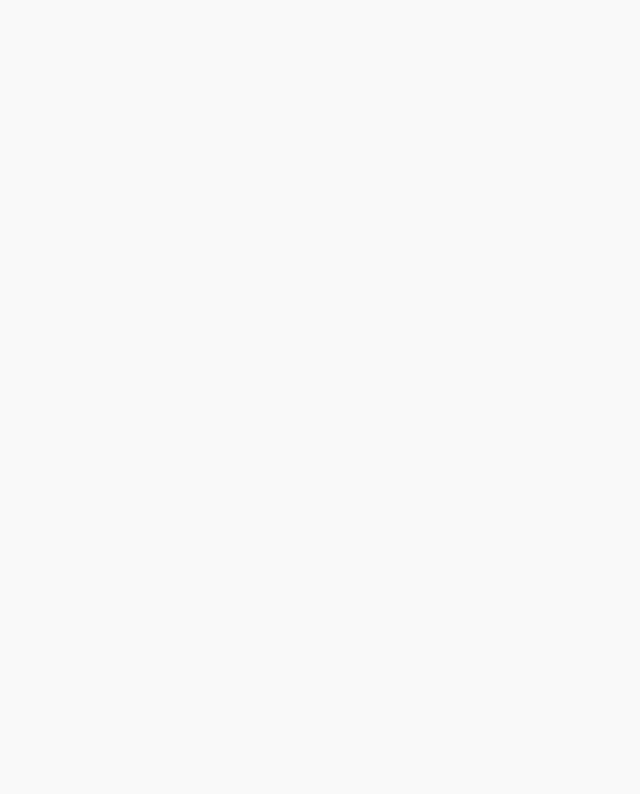
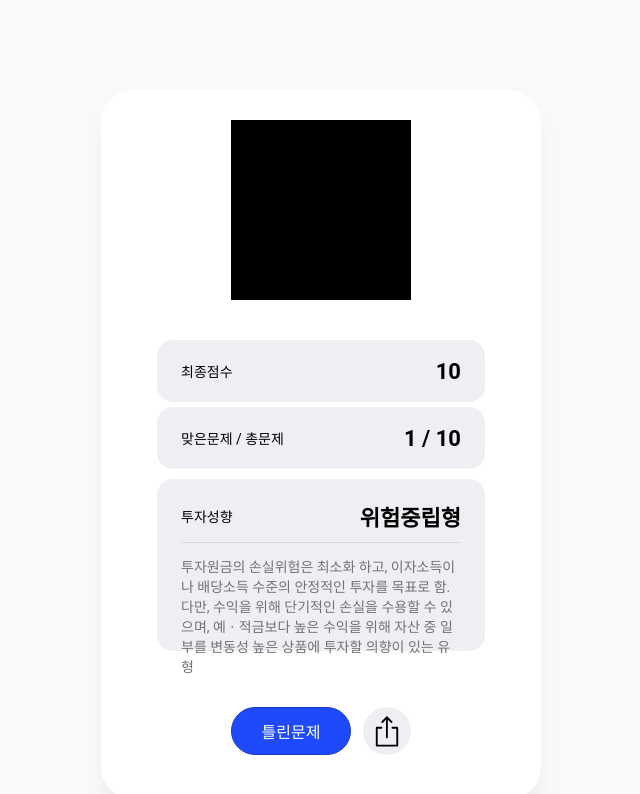
Before and after one commit to Software-High-School-United-Hackathon/Front, a React (Create React App) app in the folder front/: page /result in a window 1280 px wide. Before the commit this address had no page. Shown: the top 794 px of the page, without its empty margins (319-959 px from the left). Built offline with nearby package versions, Linux system fonts and the light colour scheme; a web font is replaced by a local one.

Commit message:
feat: 결과페이지 퍼블리싱

```diff
--- /dev/null
+++ b/front/src/components/result/Result.tsx
@@ -0,0 +1,157 @@
+import styled from "styled-components";
+import share from "../../assets/imgs/share.svg";
+import DefaultBtn from "../common/DefaultBtn";
+
+const Result = () => {
+  return (
+    <Wrapper>
+      <ResultBox>
+        <div className="img" />
+        <ScoreDiv>
+          <p id="name">최종점수</p>
+          <p id="score">10</p>
+        </ScoreDiv>
+        <TestDiv>
+          <p id="name">맞은문제 / 총문제</p>
+          <p id="test">1 / 10</p>
+        </TestDiv>
+        <FaceDiv>
+          <div className="head">
+            <p id="name">투자성향</p>
+            <p id="face">위험중립형</p>
+          </div>
+          <HR />
+          <p id="content">
+            투자원금의 손실위험은 최소화 하고, 이자소득이나 배당소득 수준의
+            안정적인 투자를 목표로 함. 다만, 수익을 위해 단기적인 손실을 수용할
+            수 있으며, 예ㆍ적금보다 높은 수익을 위해 자산 중 일부를 변동성 높은
+            상품에 투자할 의향이 있는 유형
+          </p>
+        </FaceDiv>
+        <BtnDiv>
+          <DefaultBtn defaultColor={true} value="틀린문제" />
+          <div className="grayBtn">
+            <img src={share} alt="share" />
+          </div>
+        </BtnDiv>
+      </ResultBox>
+    </Wrapper>
+  );
+};
+
+const Wrapper = styled.div`
+  margin-top: 90px;
+  display: flex;
+  justify-content: center;
+  align-items: center;
+`;
+
+const ResultBox = styled.div`
+  width: 340px;
+  height: 635px;
+  background-color: ${({ theme }) => theme.color.White};
+  display: flex;
+  flex-direction: column;
+  align-items: center;
+  padding: 30px 50px 44px 50px;
+  border-radius: 32px;
+  box-shadow: 0px 20px 16px rgba(126, 126, 126, 0.08);
+  .img {
+    width: 180px;
+    height: 180px;
+    background-color: black;
+    margin-bottom: 40px;
+  }
+`;
+
+const ScoreDiv = styled.div`
+  width: 280px;
+  height: 20px;
+  background-color: ${({ theme }) => theme.color.Light_Gray};
+  display: flex;
+  justify-content: space-between;
+  align-items: center;
+  padding: 21px 24px;
+  border-radius: 16px;
+  #name {
+    font-weight: 400;
+    font-size: 14px;
+  }
+  #score {
+    font-weight: 600;
+    font-size: 22px;
+  }
+`;
+
+const TestDiv = styled.div`
+  width: 280px;
+  height: 20px;
+  background-color: ${({ theme }) => theme.color.Light_Gray};
+  display: flex;
+  justify-content: space-between;
+  align-items: center;
+  padding: 21px 24px;
+  border-radius: 16px;
+  margin-top: 5px;
+  #name {
+    font-weight: 400;
+    font-size: 14px;
+  }
+  #test {
+    font-weight: 600;
+    font-size: 22px;
+  }
+`;
+
+const FaceDiv = styled.div`
+  width: 280px;
+  height: 130px;
+  background-color: ${({ theme }) => theme.color.Light_Gray};
+  padding: 21px 24px;
+  border-radius: 16px;
+  margin-top: 10px;
+  .head {
+    display: flex;
+    justify-content: space-between;
+    align-items: center;
+    #name {
+      font-weight: 400;
+      font-size: 14px;
+    }
+    #face {
+      font-weight: 600;
+      font-size: 22px;
+    }
+  }
+  #content {
+    font-weight: 400;
+    font-size: 14px;
+    margin-top: 13px;
+    color: ${({ theme }) => theme.color.Very_Dark_Gray};
+  }
+`;
+
+const HR = styled.hr`
+  margin-top: 10px;
+  height: 1px;
+  background-color: ${({ theme }) => theme.color.Gray};
+`;
+
+const BtnDiv = styled.div`
+  width: 180px;
+  display: flex;
+  justify-content: space-between;
+  align-items: center;
+  margin-top: 56px;
+  .grayBtn {
+    width: 48px;
+    height: 48px;
+    background-color: ${({ theme }) => theme.color.Light_Gray};
+    border-radius: 100%;
+    display: flex;
+    justify-content: center;
+    align-items: center;
+  }
+`;
+
+export default Result;
--- /dev/null
+++ b/front/src/pages/result/ResultPage.tsx
@@ -0,0 +1,7 @@
+import Result from "../../components/result/Result";
+
+const ResultPage = () => {
+  return <Result />;
+};
+
+export default ResultPage;
--- a/front/src/router.tsx
+++ b/front/src/router.tsx
@@ -1,4 +1,5 @@
 import { Route, Routes, BrowserRouter } from "react-router-dom";
+import ResultPage from "./pages/result/ResultPage";
 import AgeGroupPage from "./pages/start/AgeGroupPage";
 import NamePage from "./pages/start/NamePage";
 import TestPage from "./pages/test/TestPage";
@@ -12,6 +13,7 @@ const Router = () => {
         <Route path="/age" element={<AgeGroupPage />} />
         <Route path="/test/:examId" element={<TestPage />} />
         <Route path="/wrong" element={<WrongPage />} />
+        <Route path="/result" element={<ResultPage />} />
       </Routes>
     </BrowserRouter>
   );
```
Also changed, not shown: front/src/assets/imgs/share.svg (added).
